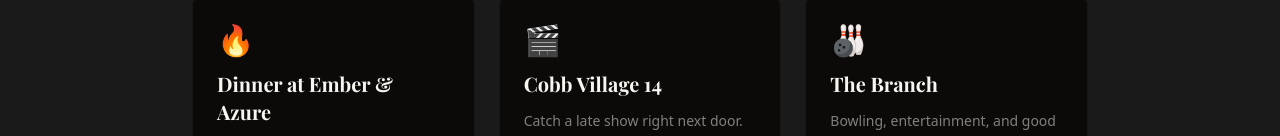
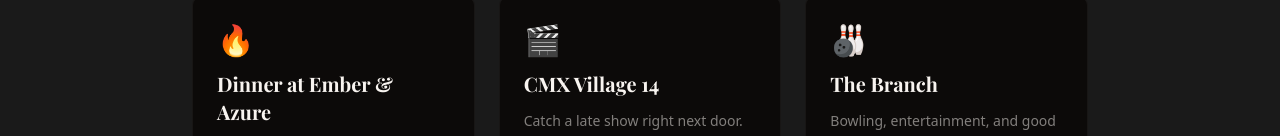
Before and after one commit to neilmetzger-nam/ember-azure-website, a Next.js app: page /date-night in a window 1280 px wide. Shown: the part 784-920 px from the top of the page. Built offline with nearby package versions, Linux system fonts and the light colour scheme; a web font is replaced by a local one.

Commit message:
fix: correct theater name (CMX Village 14), real links for CMX Fandango + bowlthebranch.com

```diff
--- a/app/date-night/page.tsx
+++ b/app/date-night/page.tsx
@@ -4,7 +4,7 @@
 export const metadata: Metadata = {
   title: "Date Night | Ember & Azure",
   description:
-    "The perfect date night in Leesburg — dinner at Ember & Azure, movies at Cobb Village 14, bowling at The Branch.",
+    "The perfect date night in Leesburg — dinner at Ember & Azure, movies at CMX Village 14, bowling at The Branch.",
 };
 
 export default function DateNightPage() {
@@ -53,14 +53,14 @@
 
           <div className="rounded-lg border border-white/5 bg-stone-950 p-6">
             <div className="text-3xl mb-3">🎬</div>
-            <h2 className="font-heading text-xl font-bold text-warm-white">Cobb Village 14</h2>
+            <h2 className="font-heading text-xl font-bold text-warm-white">CMX Village 14</h2>
             <p className="mt-3 text-sm text-warm-white/50 leading-relaxed">
               Catch a late show right next door. Dinner first, then the movies — the way an evening
               out is supposed to feel. The theater is steps away from our front door.
               Check what is playing before you reserve your table.
             </p>
             <a
-              href="https://www.cobbtheatres.com/village14"
+              href="https://www.fandango.com/cmx-village-14-aawkf/theater-page"
               target="_blank"
               rel="noopener noreferrer"
               className="mt-4 inline-block text-xs text-ember hover:text-gold transition-colors"
@@ -78,7 +78,7 @@
               Village at Leesburg has everything you need for a full night out.
             </p>
             <a
-              href="https://www.thebranchleesburg.com"
+              href="https://bowlthebranch.com"
               target="_blank"
               rel="noopener noreferrer"
               className="mt-4 inline-block text-xs text-ember hover:text-gold transition-colors"
--- a/app/page.tsx
+++ b/app/page.tsx
@@ -343,13 +343,13 @@
             {/* Movies */}
             <div className="rounded-lg border border-white/5 bg-charcoal p-6">
               <div className="text-3xl mb-3">🎬</div>
-              <h3 className="font-heading text-lg font-bold text-warm-white">Cobb Village 14</h3>
+              <h3 className="font-heading text-lg font-bold text-warm-white">CMX Village 14</h3>
               <p className="mt-2 text-sm text-warm-white/50 leading-relaxed">
                 Catch a late show right next door. Dinner first, then the movies — the way an evening
                 out is supposed to feel. The theater is steps away from our front door.
               </p>
               <a
-                href="https://www.cobbtheatres.com/village14"
+                href="https://www.fandango.com/cmx-village-14-aawkf/theater-page"
                 target="_blank"
                 rel="noopener noreferrer"
                 className="mt-3 inline-block text-xs text-ember hover:text-gold transition-colors"
@@ -367,7 +367,7 @@
                 or grab a late drink with us after a few frames. Village at Leesburg has it all.
               </p>
               <a
-                href="https://www.thebranchleesburg.com"
+                href="https://bowlthebranch.com"
                 target="_blank"
                 rel="noopener noreferrer"
                 className="mt-3 inline-block text-xs text-ember hover:text-gold transition-colors"
```
